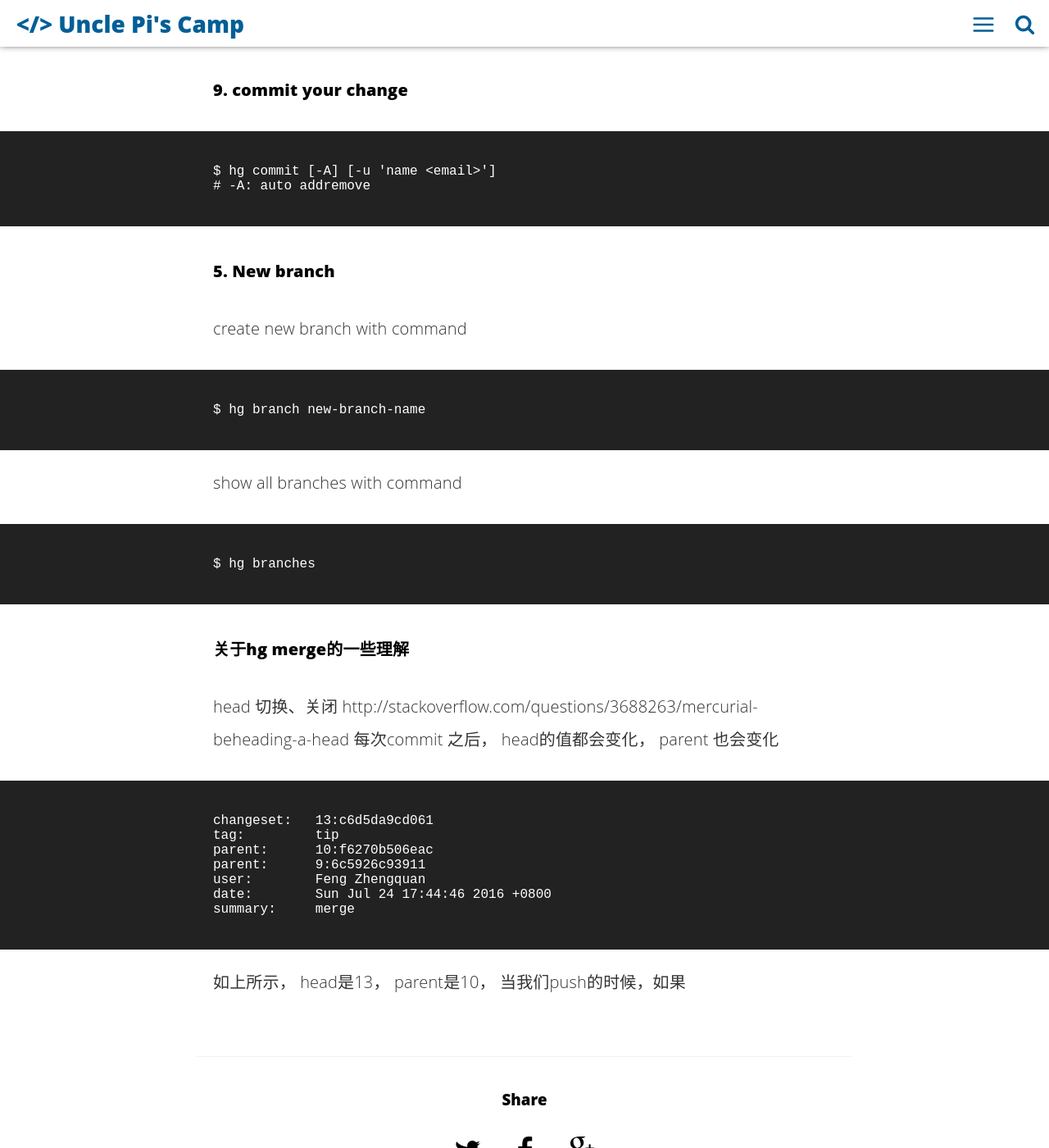
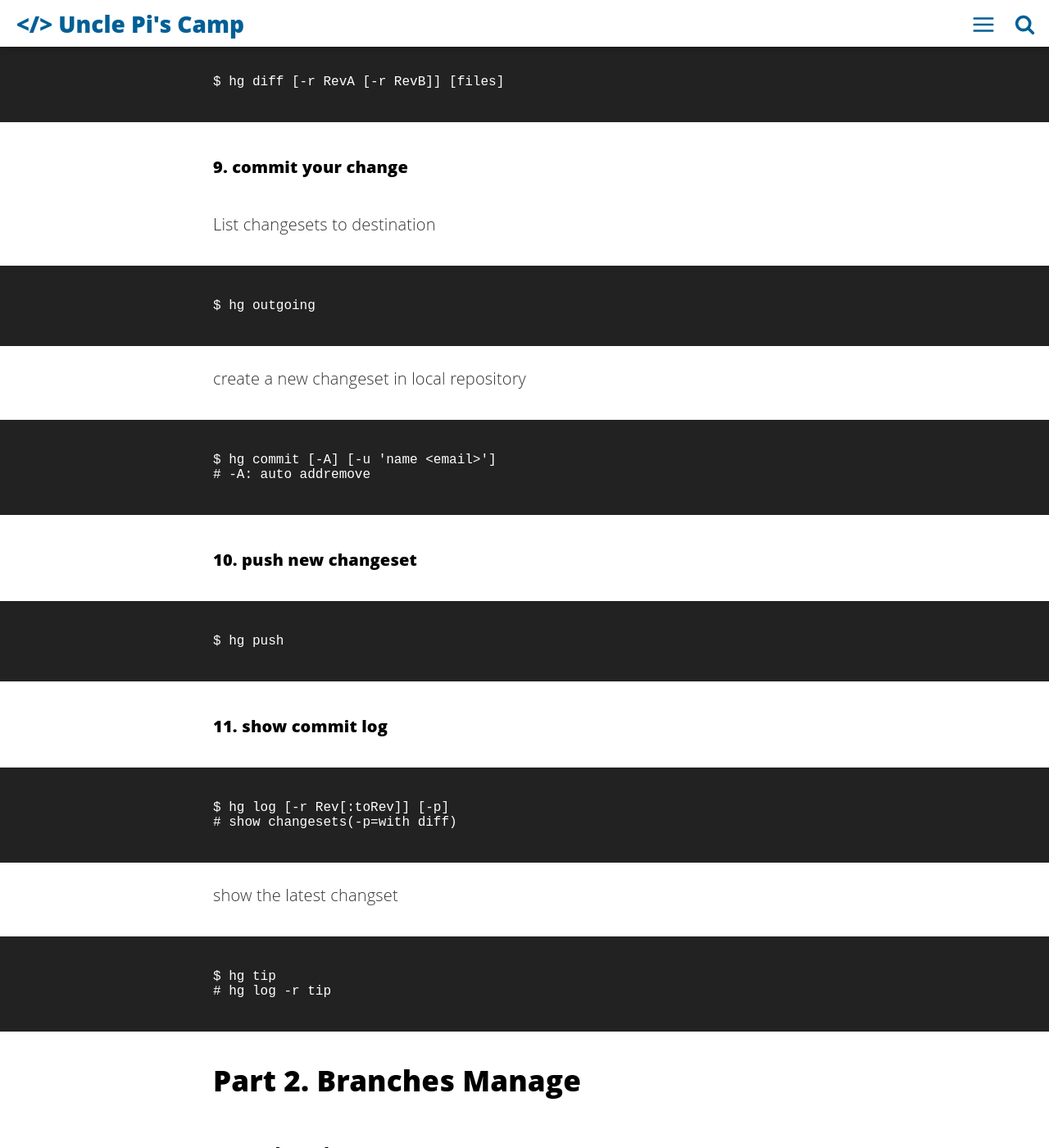
Before and after one commit to simfeng/microblog, a Jekyll site: the page built from _posts/2016-07-21-mercurial-usage.md, in a window 1280 px wide and 1400 px high, scrolled down 5823 px. Shown: the whole window at 82% size. Built offline with Jekyll 4.4.1, drawn with Linux system fonts in a browser that asks for light colours; comment, search, counter and statistics services are not loaded; some of the changed text lies outside the part shown.

Commit message:
add part 2

```diff
--- a/_posts/2016-07-21-mercurial-usage.md
+++ b/_posts/2016-07-21-mercurial-usage.md
@@ -12,6 +12,7 @@ twitter_text:
 introduction:
 ---
 
+## Part 1.  Main Process
 
 #### 1. Create new [Repository](http://translate.google.cn/#en/zh-CN/repository)
 
@@ -139,32 +140,59 @@ show diff or files files between changesets(default current against tip)
 
 #### 9. commit your change
 
+List changesets to destination
+
+    $ hg outgoing
+
+create a new changeset in local repository
+
     $ hg commit [-A] [-u 'name <email>']
     # -A: auto addremove
 
+#### 10. push new changeset
 
-#### 5. New branch
+    $ hg push
+
+#### 11. show commit log
+
+    $ hg log [-r Rev[:toRev]] [-p]
+    # show changesets(-p=with diff)
+
+show the latest changset
+
+
+    $ hg tip
+    # hg log -r tip
+
+## Part 2. Branches Manage
+
+#### 1. New branch
 
 create new branch with command
 
     $ hg branch new-branch-name
+    $ hg commit -m "new branch"
+
+push new branch
+
+    $ hg push --new-branch
+
+when use `hg push -f`, mercurial will  __inactive__ current branch and push new branch, so, recommend `hg push --new-branch`
 
 show all branches with command
 
     $ hg branches
 
 
-#### 关于hg merge的一些理解
+show current branch
 
-head 切换、关闭 http://stackoverflow.com/questions/3688263/mercurial-beheading-a-head
-每次commit 之后， head的值都会变化， parent 也会变化
+    $ hg branch
 
-    changeset:   13:c6d5da9cd061
-    tag:         tip
-    parent:      10:f6270b506eac
-    parent:      9:6c5926c93911
-    user:        Feng Zhengquan
-    date:        Sun Jul 24 17:44:46 2016 +0800
-    summary:     merge
+#### 4. switch branch
 
-如上所示， head是13， parent是10， 当我们push的时候，如果
+    $ hg update branchname
+
+#### 5. merge branch
+
+    $ hg merge branchname
+    # merge in changeset from another branch
```
